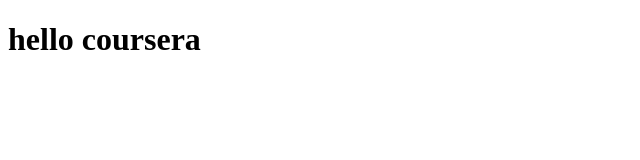
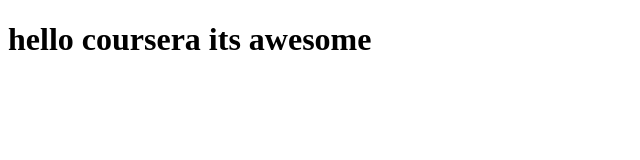
Before and after one commit to theraghavbhatia/dud, a plain HTML site: page site/index.html in a window 1280 px wide. Shown: the whole page, without its empty margins (0-640 px from the left). Drawn offline with Linux system fonts and the light colour scheme.

Commit message:
Small addition to our page content.

```diff
--- a/site/index.html
+++ b/site/index.html
@@ -4,6 +4,6 @@
 	<title>hello dude</title>
 </head>
 <body>
-<h1>hello coursera</h1>
+<h1>hello coursera its awesome</h1>
 </body>
 </html>
```
